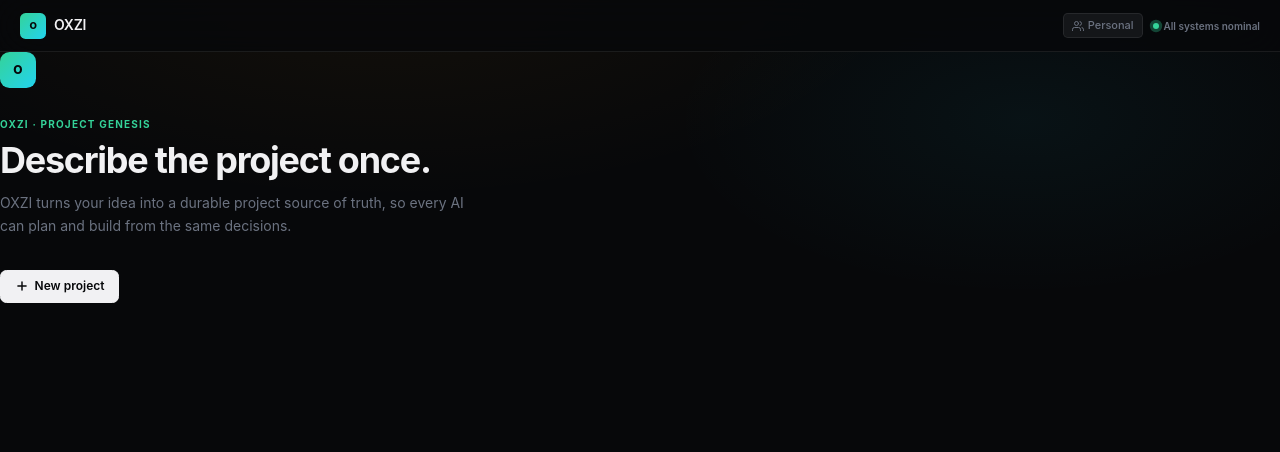
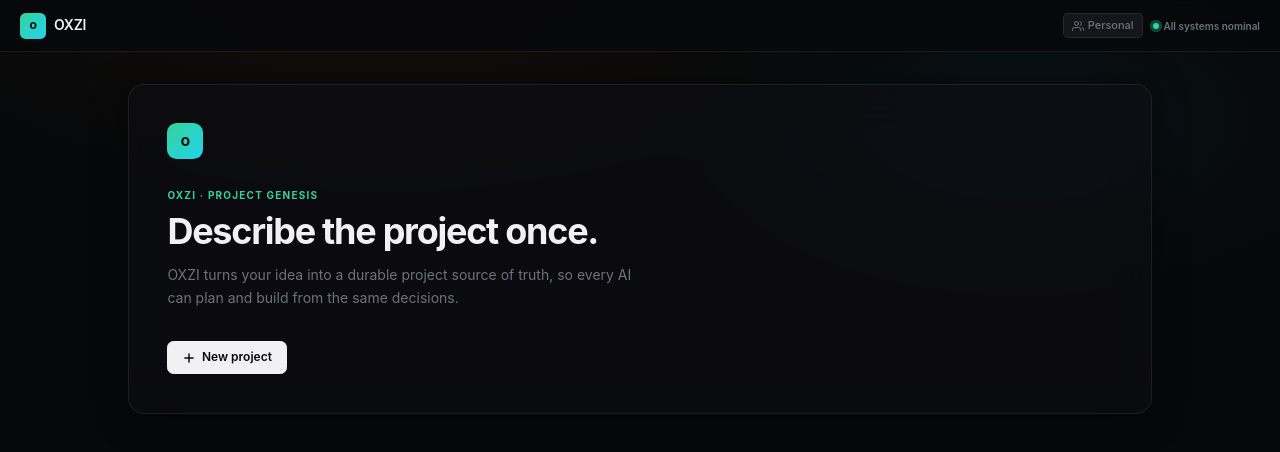
Before and after one commit to abrarali579/oxzi, a Next.js app: page / in a window 1280 px wide. Shown: the top 452 px of the page. Built offline with nearby package versions, Linux system fonts and the light colour scheme.

Commit message:
fix: add legacy CSS aliases + break oxc-parser import in convergence runtime

```diff
--- a/src/app/globals.css
+++ b/src/app/globals.css
@@ -718,3 +718,55 @@
     scroll-behavior: auto !important;
   }
 }
+
+/* ══════════════════════════════════════════════════════════════
+   Legacy class aliases — map old class names to new glass design
+   ══════════════════════════════════════════════════════════════ */
+
+.home-shell,
+.page-shell {
+  display: flex;
+  min-height: calc(100vh - 3.25rem);
+  place-items: center;
+  justify-content: center;
+  padding: 2rem;
+}
+
+.page-shell-wide {
+  place-items: start center;
+  padding: 2rem 2rem 4rem;
+}
+
+.hero,
+.card {
+  width: min(100%, 42rem);
+  padding: clamp(1.5rem, 4vw, 3rem);
+  border: 1px solid var(--border);
+  border-radius: 1rem;
+  background: var(--surface);
+  backdrop-filter: blur(24px);
+  -webkit-backdrop-filter: blur(24px);
+  box-shadow: var(--glass-shadow);
+}
+
+.card-wide {
+  width: min(100%, 64rem);
+  padding: clamp(1.5rem, 3vw, 2.5rem);
+  border: 1px solid var(--border);
+  border-radius: 1rem;
+  background: var(--surface);
+  backdrop-filter: blur(24px);
+  -webkit-backdrop-filter: blur(24px);
+  box-shadow: var(--glass-shadow);
+}
+
+.hero-copy { max-width: 30rem; margin: 0.625rem 0 0; color: var(--fg-muted); font-size: 0.875rem; line-height: 1.65; }
+.org-card { padding: 0.75rem; border: 1px solid var(--border); border-radius: 0.5rem; background: var(--bg-secondary); font-size: 0.8125rem; }
+.org-card-name { font-weight: 600; color: var(--fg-primary); }
+.trace-card { padding: 0.625rem 0.75rem; border: 1px solid var(--border); border-radius: 0.5rem; background: var(--bg-secondary); font-size: 0.75rem; margin-bottom: 0.4rem; }
+.project-detail-hero h1 { max-width: 100%; }
+
+@media (max-width: 36rem) {
+  .home-shell, .page-shell { align-items: stretch; padding: 0; }
+  .hero, .card, .card-wide { min-height: 100vh; border: 0; border-radius: 0; backdrop-filter: none; }
+}
--- a/src/domain/convergence/runtime.ts
+++ b/src/domain/convergence/runtime.ts
@@ -3,7 +3,25 @@
 import { join } from "node:path";
 import { contentFingerprint, stableJson, type JsonValue } from "../knowledge-graph";
 import { taskCardSchema, type TaskCard } from "../task-card";
-import { parseExports } from "../repository-intelligence";
+
+// ── Lazy oxc-parser import guard ────────────────────────────────
+
+let cachedParseExports: ((content: string) => string[]) | null = null;
+
+function getParseExports(): (content: string) => string[] {
+  if (!cachedParseExports) {
+    try {
+      // eslint-disable-next-line @typescript-eslint/no-require-imports
+      const mod = require("../repository-intelligence") as {
+        parseExports: (content: string) => string[];
+      };
+      cachedParseExports = mod.parseExports;
+    } catch {
+      cachedParseExports = () => [];
+    }
+  }
+  return cachedParseExports;
+}
 
 // ── Types ──────────────────────────────────────────────────────
 
@@ -261,7 +279,7 @@
 
     try {
       const content = readFileSync(fullPath, "utf-8");
-      const exports = parseExports(content);
+      const exports = getParseExports()(content);
 
       // Check if the Task Card goal mentions specific functions/classes
       // that should exist based on the file content
```
